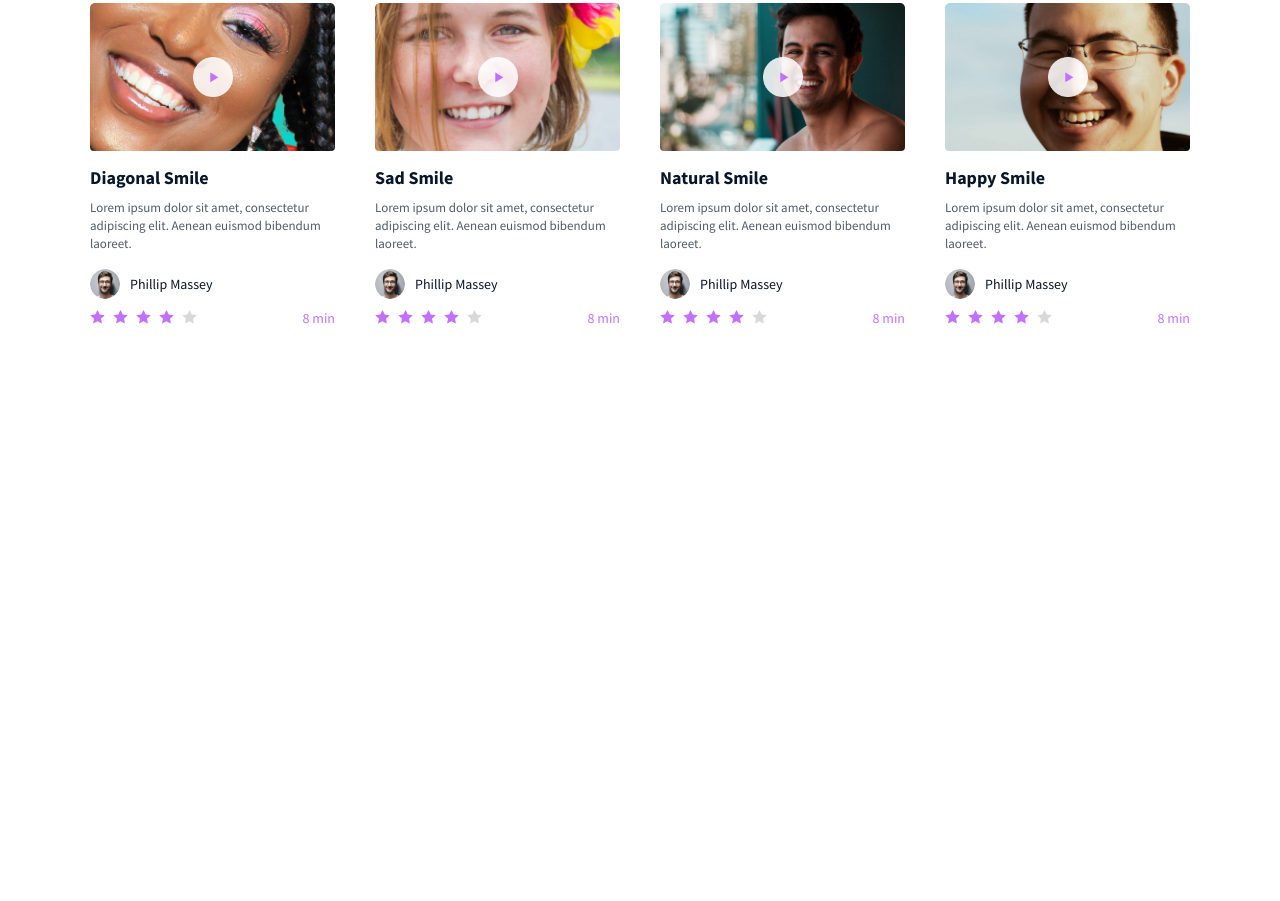
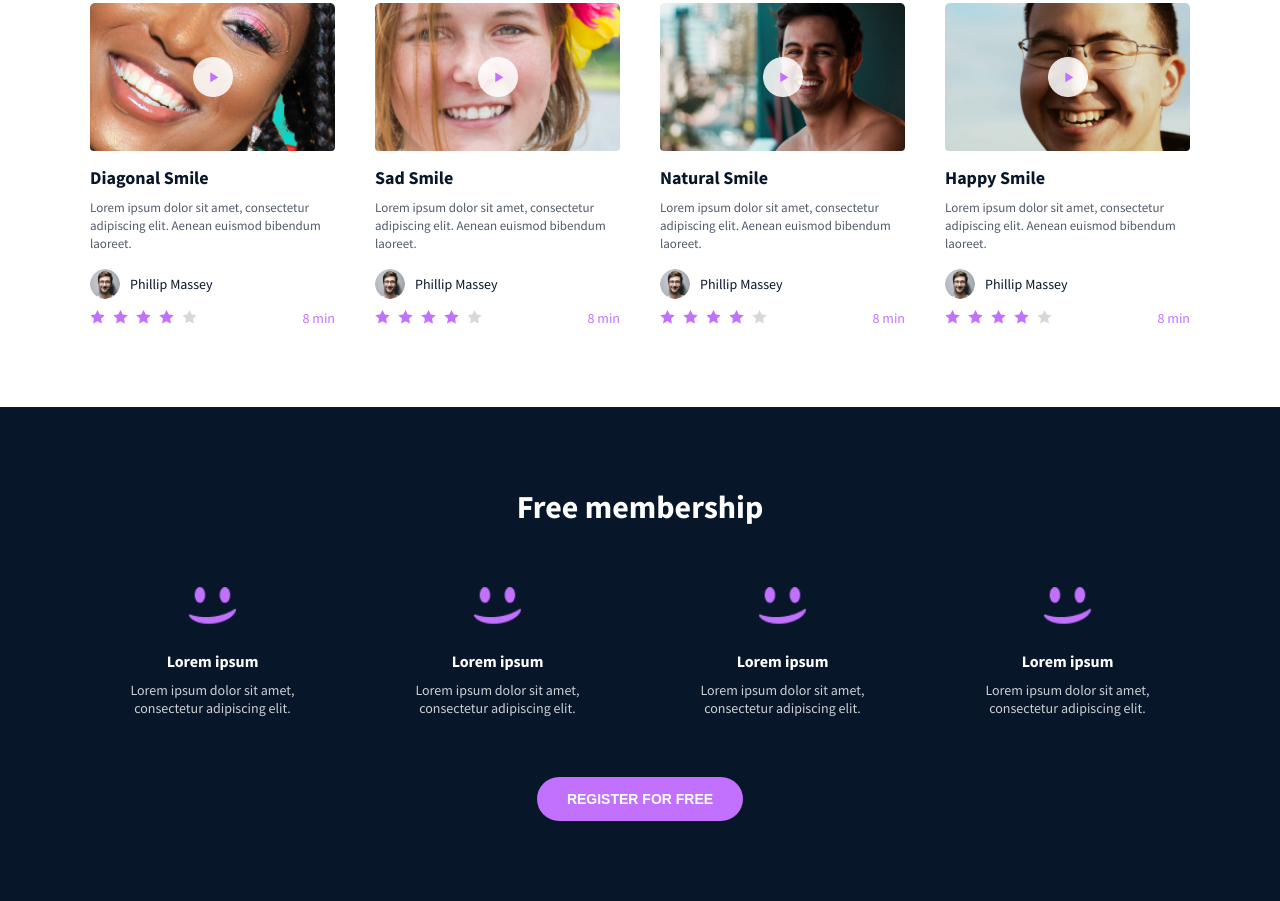
Before and after one commit to Faith043888/alx_html_css, a plain HTML site: page css_advanced/index.html in a window 1280 px wide. Shown: the part 1297-2198 px from the top of the page. Before the commit the page ends 1704 px from the top, so only its background shows below. Drawn offline with Linux system fonts and the light colour scheme.

Commit message:
add membership section to with smile icons and descriptions

```diff
--- a/css_advanced/index.html
+++ b/css_advanced/index.html
@@ -163,10 +163,33 @@
   </div>
 </section>
 
-
-
-
-
+<!-- Membership Section -->
+<section class="membership">
+  <h2 class="membership-heading">Free membership</h2>
+  <div class="membership-grid">
+    <div class="membership-card">
+      <img src="images/smile.png" alt="Smile Icon" />
+      <h3>Lorem ipsum</h3>
+      <p>Lorem ipsum dolor sit amet, consectetur adipiscing elit.</p>
+    </div>
+    <div class="membership-card">
+      <img src="images/smile.png" alt="Smile Icon" />
+      <h3>Lorem ipsum</h3>
+      <p>Lorem ipsum dolor sit amet, consectetur adipiscing elit.</p>
+    </div>
+    <div class="membership-card">
+      <img src="images/smile.png" alt="Smile Icon" />
+      <h3>Lorem ipsum</h3>
+      <p>Lorem ipsum dolor sit amet, consectetur adipiscing elit.</p>
+    </div>
+    <div class="membership-card">
+      <img src="images/smile.png" alt="Smile Icon" />
+      <h3>Lorem ipsum</h3>
+      <p>Lorem ipsum dolor sit amet, consectetur adipiscing elit.</p>
+    </div>
+  </div>
+  <button class="membership-btn">REGISTER FOR FREE</button>
+</section>
 
   </div>
 
--- a/css_advanced/style.css
+++ b/css_advanced/style.css
@@ -264,3 +264,57 @@ nav a {
   margin: 10px 0 15px;
   line-height: 1.4;
 }
+
+/* Membership Section */
+.membership {
+  background-color: #071629;
+  color: white;
+  padding: 80px 20px;
+  text-align: center;
+}
+
+.membership-heading {
+  font-size: 32px;
+  margin-bottom: 60px;
+}
+
+.membership-grid {
+  display: grid;
+  grid-template-columns: repeat(4, 1fr);
+  gap: 40px;
+  max-width: 1100px;
+  margin: 0 auto 60px auto;
+}
+
+.membership-card img {
+  width: 50px;
+  margin-bottom: 20px;
+}
+
+.membership-card h3 {
+  font-size: 16px;
+  margin-bottom: 10px;
+}
+
+.membership-card p {
+  font-size: 14px;
+  opacity: 0.8;
+  padding: 0 10px;
+}
+
+/* Membership Button */
+.membership-btn {
+  background-color: #C271FF;
+  color: white;
+  border: none;
+  padding: 14px 30px;
+  border-radius: 25px;
+  font-weight: bold;
+  font-size: 14px;
+  cursor: pointer;
+  transition: background 0.3s ease;
+}
+
+.membership-btn:hover {
+  background-color: #a64de6;
+}
```
